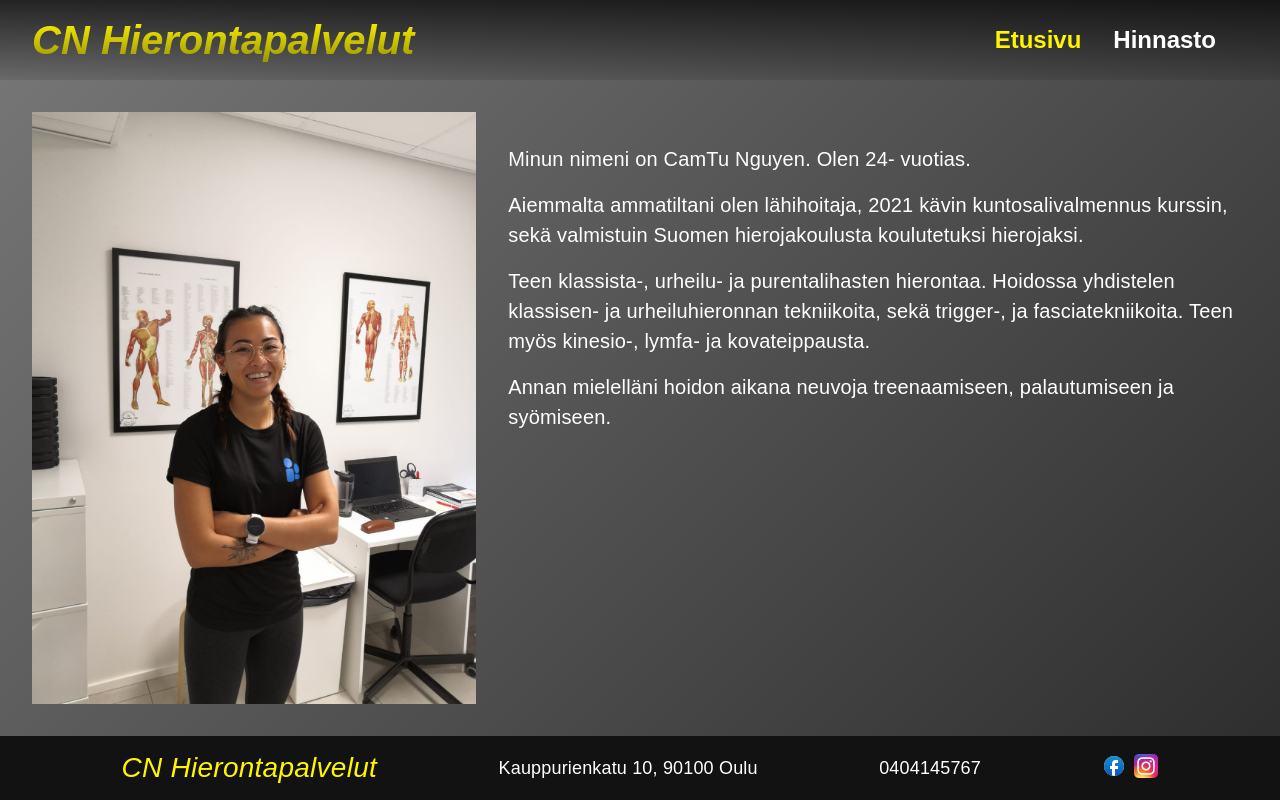
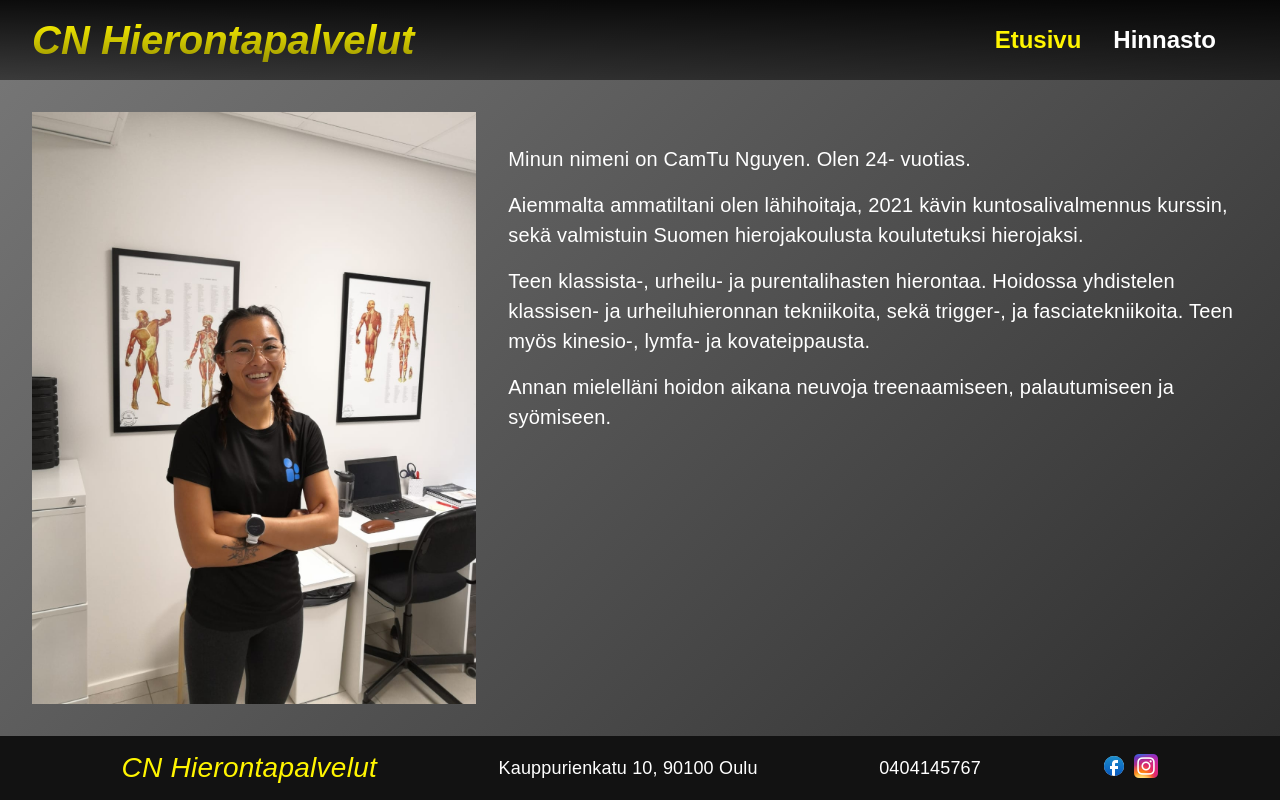
Before and after one commit to TetrisBattle/cn-hieronta, a React (Create React App) app: page /Etusivu in a window 1280 px wide. Built offline with nearby package versions, Linux system fonts and the light colour scheme.

Commit message:
Make header darker

```diff
--- a/src/styles/sass/main.css
+++ b/src/styles/sass/main.css
@@ -41,7 +41,7 @@ header {
   display: flex;
   align-items: center;
   font-weight: bold;
-  background: linear-gradient(rgba(0, 0, 0, 0.7), rgba(0, 0, 0, 0.1));
+  background: linear-gradient(rgba(0, 0, 0, 0.9), rgba(0, 0, 0, 0.5));
 }
 header h1 {
   font-size: 2.5rem;
--- a/src/styles/sass/setup/_components.scss
+++ b/src/styles/sass/setup/_components.scss
@@ -23,8 +23,8 @@ header {
 	align-items: center;
 	font-weight: bold;
 	background: linear-gradient(
-		rgba(black, .7),
-		rgba(black, .1)
+		rgba(black, .9),
+		rgba(black, .5)
 	);
 
 	h1 {
```
